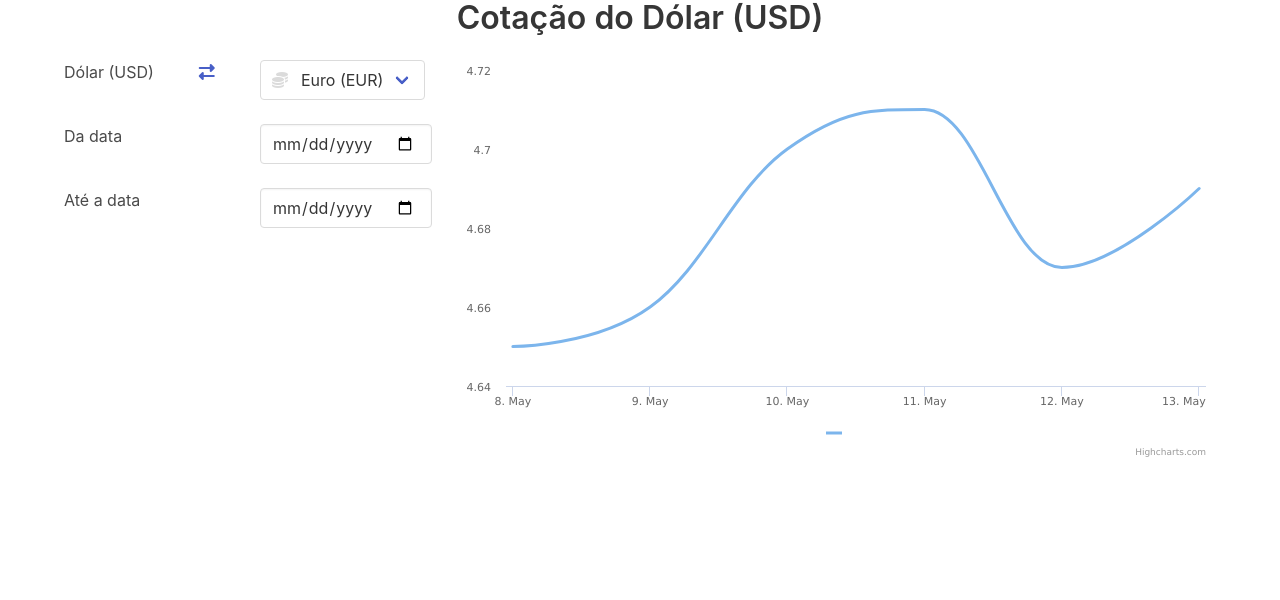
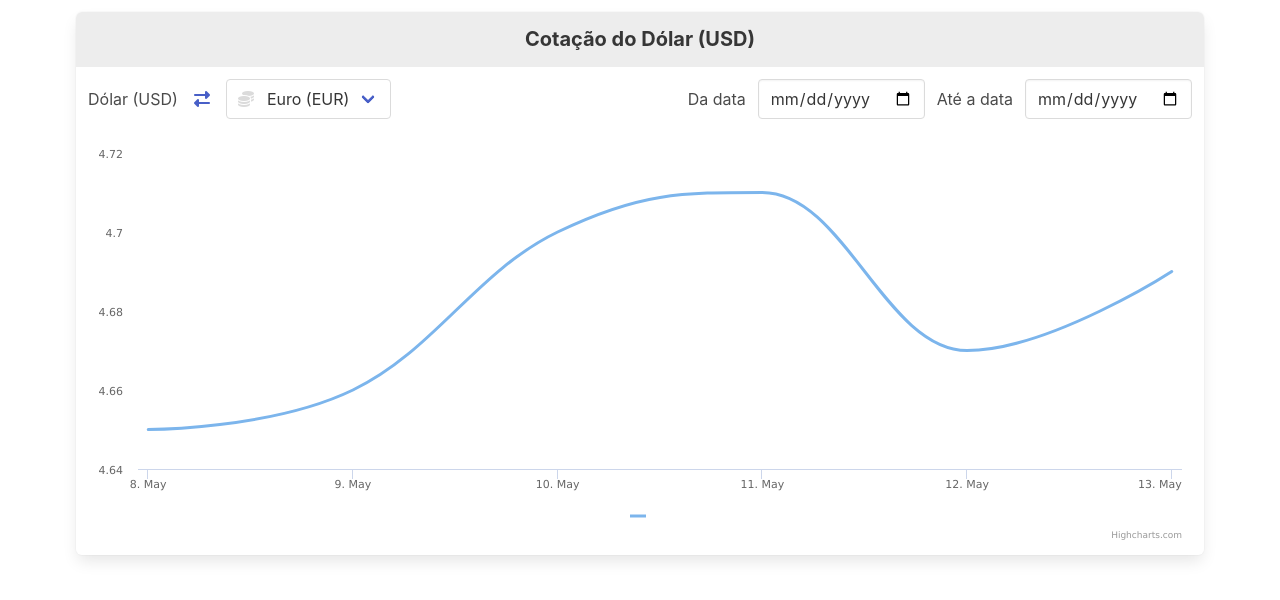
Before and after one commit to ptrick0/exchange-rate, a Django app: page / in a window 1280 px wide. Shown: the top 600 px of the page. Run offline with Django 4.2, Linux system fonts and the light colour scheme; some libraries are stand-ins or nearby versions.

Commit message:
chart dashboard layout adjustments

```diff
--- a/exchangerate/templates/quotations/chart_plot.html
+++ b/exchangerate/templates/quotations/chart_plot.html
@@ -1,23 +1,25 @@
 {% extends 'base.html' %}
 
 {% block content %}
-    <h1 class="title has-text-centered">Cotação do Dólar (USD)</h1>
-    <div class="columns">
-        <div class="column is-4">
-            <div class="columns is-mobile">
-                <div class="column is-4">
+    <div class="panel m-3">
+        <h1 class="panel-heading has-text-centered">Cotação do Dólar (USD)</h1>
+        <div class="p-3">
+            <nav class="level">
+                <!-- Left side -->
+                <div class="level-left">
+                    <div class="level-item">
                         <p>
                             Dólar (USD)
                         </p>
                     </div>
-                <div class="column is-2">
+                    <div class="level-item">
                         <a href="">
                             <span class="icon">
                                 <i class="fas fa-exchange-alt"></i>
                             </span>
                         </a>
                     </div>
-                <div class="column is-6">
+                    <div class="level-item">
                         <div class="control has-icons-left ">
                             <span class="icon is-left">
                                 <i class="fas fa-coins"></i>
@@ -32,37 +34,34 @@
                         </div>
                     </div>
                 </div>
-            <div class="columns">
-                <div class="column">
+                <!-- Right side -->
+                <div class="level-right">
+                    <div class="level-item">
                         <p>
                             Da data
                         </p>
                     </div>
-                <div class="column">
+                    <div class="level-item">
+                        <div class="control">
+                            <input class="input" type="date">
+                        </div>
+                    </div>
+                    <div class="level-item">
+                        <p>
+                            Até a data
+                        </p>
+                    </div>
+                    <div class="level-item">
                         <div class="control">
                             <input class="input" type="date">
                         </div>
                     </div>
                 </div>
-            <div class="columns">
-                <div class="column">
-                    <p>
-                        Até a data
-                    </p>
+            </nav>
         </div>
-                <div class="column">
-                    <div class="control">
-                        <input class="input" type="date">
-                    </div>
-                </div>
-            </div>
-        </div>
-
+        <div class="p-3">
             <!-- Chart -->
-        <div class="column">
-            <div id="dolarChart">
-
-            </div>
+            <div id="dolarChart"></div>
         </div>
     </div>
     <script>
@@ -75,7 +74,7 @@
                 chart: {
                     type: 'spline',
                     scrollablePlotArea: {
-                        minWidth: 600,
+                        minWidth: 300,
                         scrollPositionX: 1
                     }
                 },
```
Lines whose indentation alone changed are shown as unchanged.
